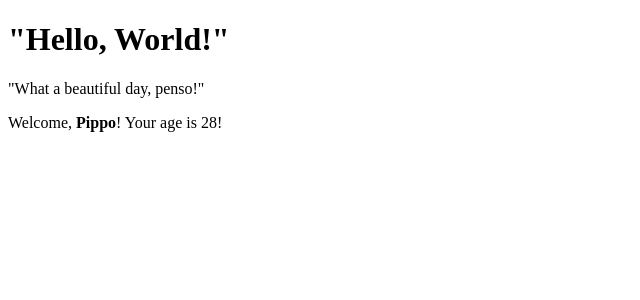
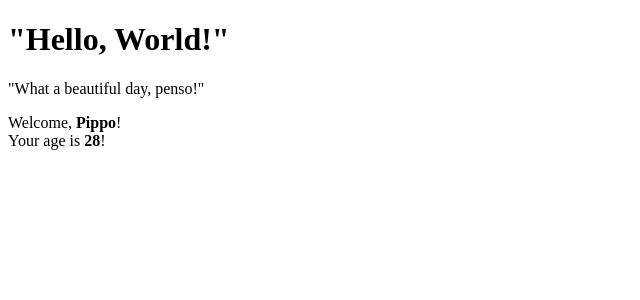
Before and after one commit to Seraban09/react-exercises, a React (Create React App) app: page / in a window 1280 px wide. Shown: the top 300 px of the page, without its empty margins (0-640 px from the left). Built offline with nearby package versions, Linux system fonts and the light colour scheme.

Commit message:
props-05 fatto

```diff
--- /dev/null
+++ b/src/Age.js
@@ -0,0 +1,14 @@
+import React, { Component } from 'react'
+
+export class Age extends Component {
+  render() {
+    return (
+      <div>Your age is {this.props.age}!</div>
+    )
+  }
+}
+
+
+Age.defaultProps = {
+    age: <strong>28</strong>
+}
--- a/src/Welcome.js
+++ b/src/Welcome.js
@@ -1,10 +1,11 @@
 import React, { Component } from 'react'
+import { Age } from './Age'
 
 export class Welcome extends Component {
   render() {
     return (
       <div>Welcome, {this.props.name}!
-        Your age is {this.props.age}!
+      <Age />
       </div>
     )
   }
@@ -12,5 +13,5 @@ export class Welcome extends Component {
 
 Welcome.defaultProps = {
     name: <strong>Pippo</strong>,
-    age: 28,
+
   }
```
